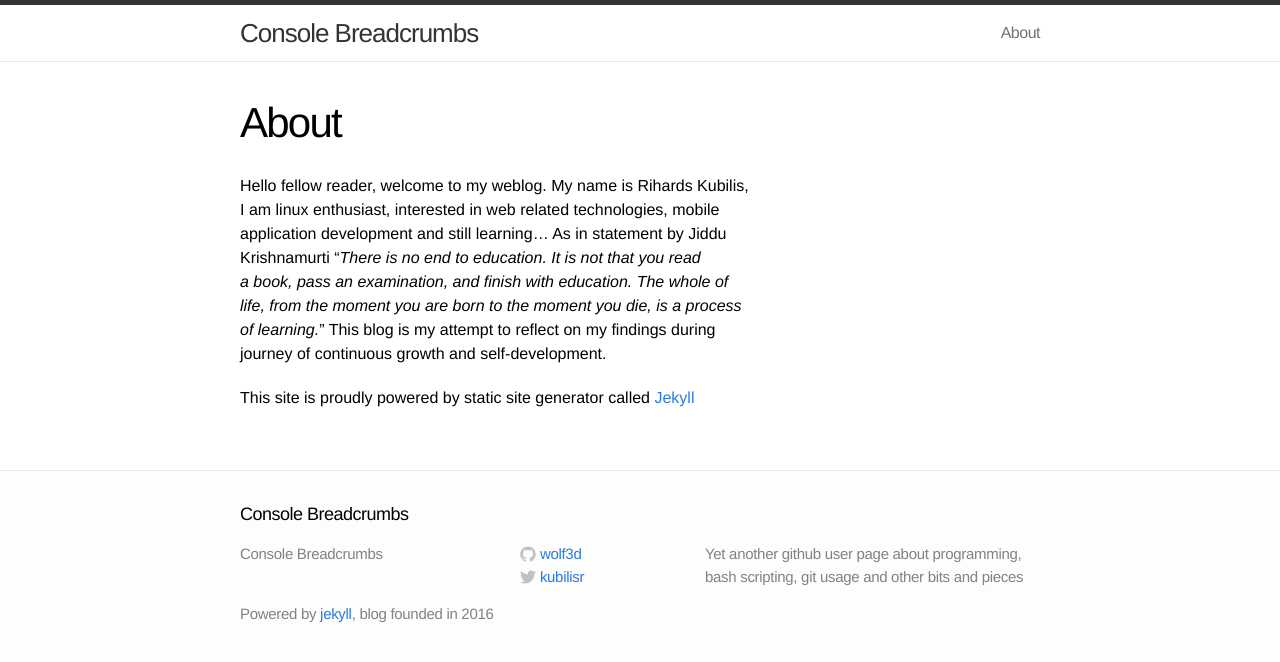
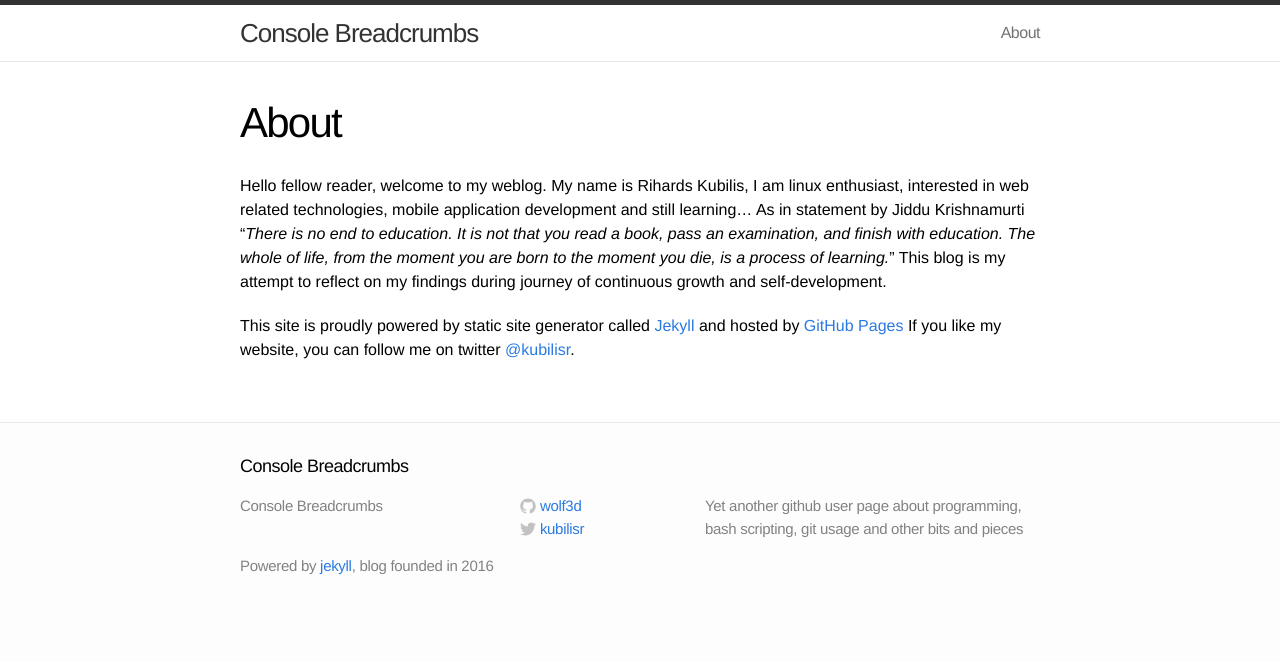
Before and after one commit to kubilisr/kubilisr.github.io, a Jekyll site: the page built from about.md, in a window 1280 px wide. Shown: the top 662 px of the page. Built offline with Jekyll 4.4.1, drawn with Linux system fonts in a browser that asks for light colours.

Commit message:
about page style amended and contents added

```diff
--- a/about.md
+++ b/about.md
@@ -4,13 +4,7 @@ title: About
 permalink: /about/
 ---
 
-Hello fellow reader, welcome to my weblog. My name is Rihards Kubilis,\\
-I am linux enthusiast, interested in web related technologies, mobile\\
-application development and still learning...  As in statement by Jiddu\\
-Krishnamurti "*There is no end to education.  It is not that you read\\
-a book, pass an examination, and finish with education. The whole of\\
-life, from the moment you are born to the moment you die, is a process\\
-of learning.*" This blog is my attempt to reflect on my findings during\\
-journey of continuous growth and self-development.
+Hello fellow reader, welcome to my weblog. My name is Rihards Kubilis, I am linux enthusiast, interested in web related technologies, mobile application development and still learning...  As in statement by Jiddu Krishnamurti "*There is no end to education.  It is not that you read a book, pass an examination, and finish with education. The whole of life, from the moment you are born to the moment you die, is a process of learning.*" This blog is my attempt to reflect on my findings during journey of continuous growth and self-development.
 
-This site is proudly powered by static site generator called [Jekyll](http://jekyllrb.com/){:target="_blank"}
+This site is proudly powered by static site generator called [Jekyll](http://jekyllrb.com/){:target="_blank"} and hosted by [GitHub Pages](https://pages.github.com/){:target="_blank"}
+If you like my website, you can follow me on twitter [@kubilisr](https://twitter.com/kubilisr).
```
